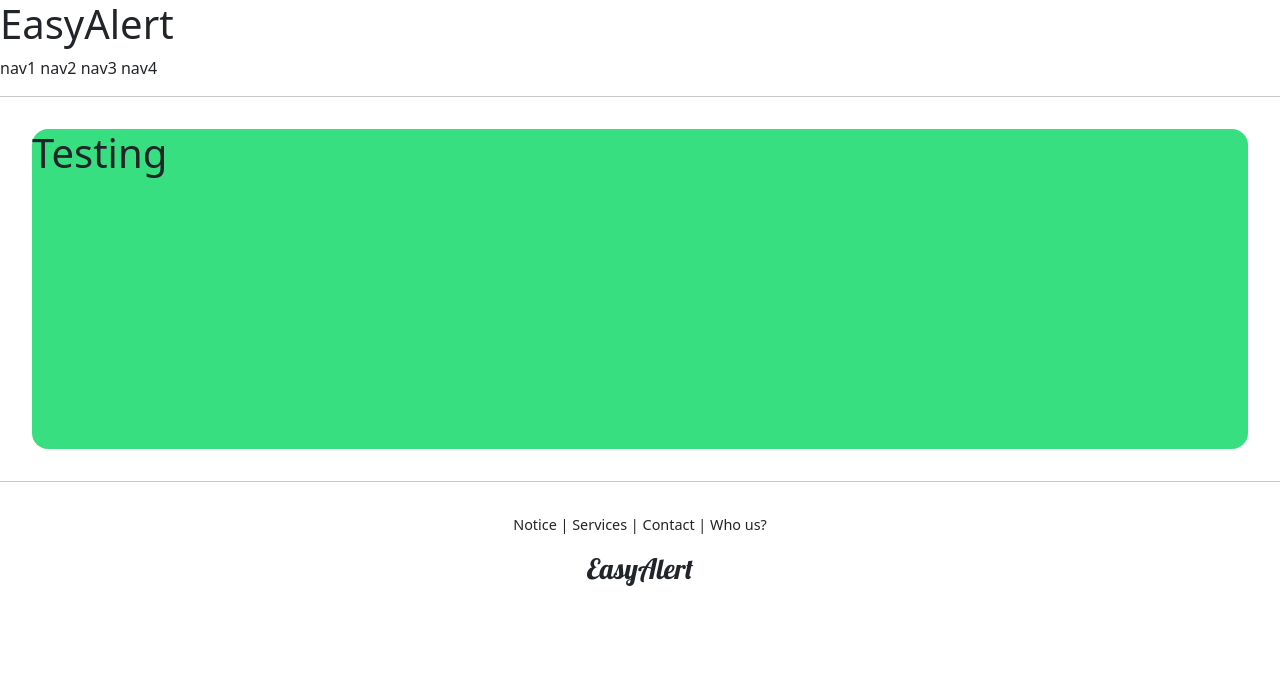
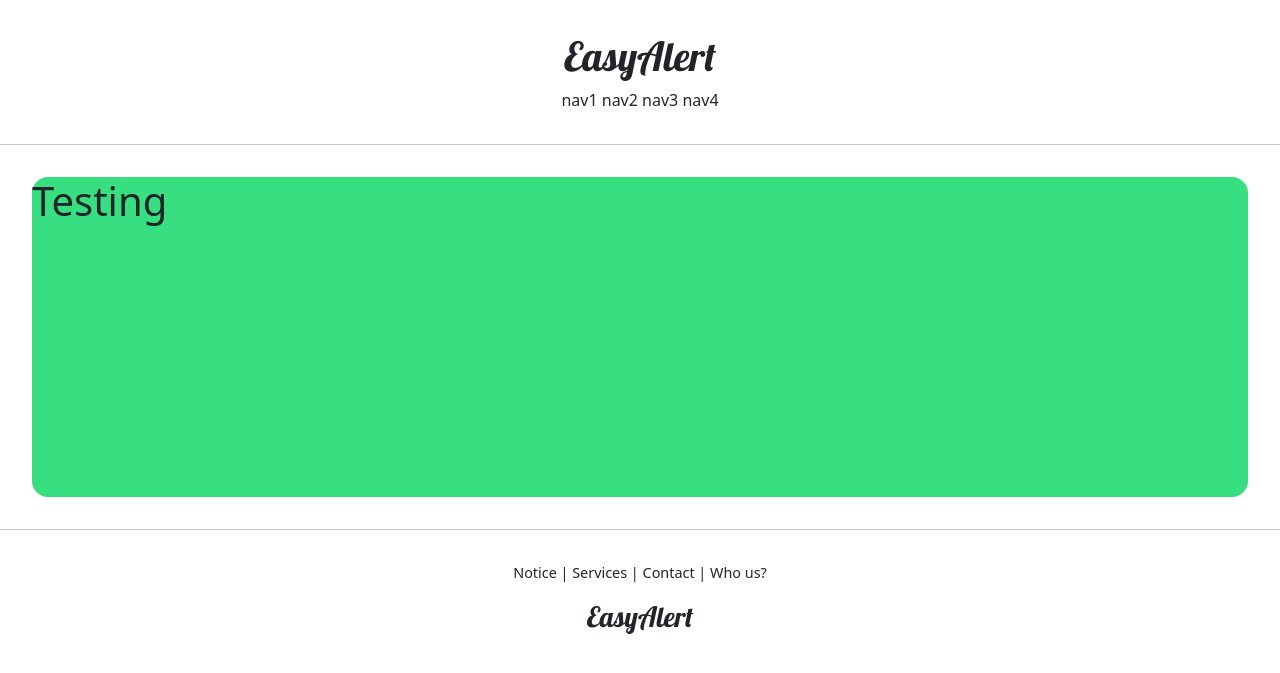
Before and after one commit to Adrian123K/AA, a Django app: page /account/hello_world in a window 1280 px wide. Shown: the top 673 px of the page. Run offline with Django 4.2, Linux system fonts and the light colour scheme.

Commit message:
220105 css 수정2

```diff
--- a/easyalert/accountapp/templates/accountapp/hello_world.html
+++ b/easyalert/accountapp/templates/accountapp/hello_world.html
@@ -1,8 +1,22 @@
 {% extends 'base.html' %}
 
 {% block content %}
+
+<style>
+    .testing {
+        background-color:white;
+    }
+
+</style>
     <div style="height: 20rem; background-color: #38df81; border-radius: 1rem; margin: 2rem;">
         <h1>Testing</h1>
 
+    <div class="style"></div>
+    <div class="style"></div>
+    <div class="style"></div>
+    <div class="style"></div>
+    <div class="style"></div>
+    <div class="style"></div>
+
     </div>
 {% endblock %}
--- /dev/null
+++ b/easyalert/static/base.css
@@ -0,0 +1,15 @@
+.easyalert_logo {
+    font-family:'Lobster', cursive;
+}
+
+.easyalert_footer {
+    text-align:center; font-size: .9rem;
+}
+
+.easyalert_footer_button {
+    text-align:center; margin-top: 2rem;
+}
+
+.easyalert_header {
+    text-align:center; margin: 2rem 0;
+}
--- a/easyalert/templates/footer.html
+++ b/easyalert/templates/footer.html
@@ -1,13 +1,13 @@
-<div style="text-align:center; margin-top: 2rem; ">
+<div class="easyalert_footer">
 
-    <div style="font-size: .9rem; ">
+    <div class="easyalert_footer_button">
         <span>Notice</span> |
         <span>Services</span> |
         <span>Contact</span> |
         <span>Who us?</span>
     </div>
     <div style="margin-top: 1rem;">
-        <h3 style="font-family:'Lobster', cursive;">EasyAlert</h3>
+        <h3 class="easyalert_logo">EasyAlert</h3>
     </div>
 
 
--- a/easyalert/templates/head.html
+++ b/easyalert/templates/head.html
@@ -1,3 +1,5 @@
+{% load static %}
+
 <head>
     <meta charset="UTF-8">
     <title>EasyAlert!</title>
@@ -10,4 +12,7 @@
     <link rel="preconnect" href="https://fonts.googleapis.com">
     <link rel="preconnect" href="https://fonts.gstatic.com" crossorigin>
     <link href="https://fonts.googleapis.com/css2?family=Lobster&display=swap" rel="stylesheet">
+
+    {% comment %} DEFAULT CSS LINK {% endcomment %}
+    <link rel="stylesheet" type="text/css" href="{% static 'base.css' %}">
 </head>
```
Also changed, not shown: easyalert/easyalert/settings.py (+7 -1 lines).
